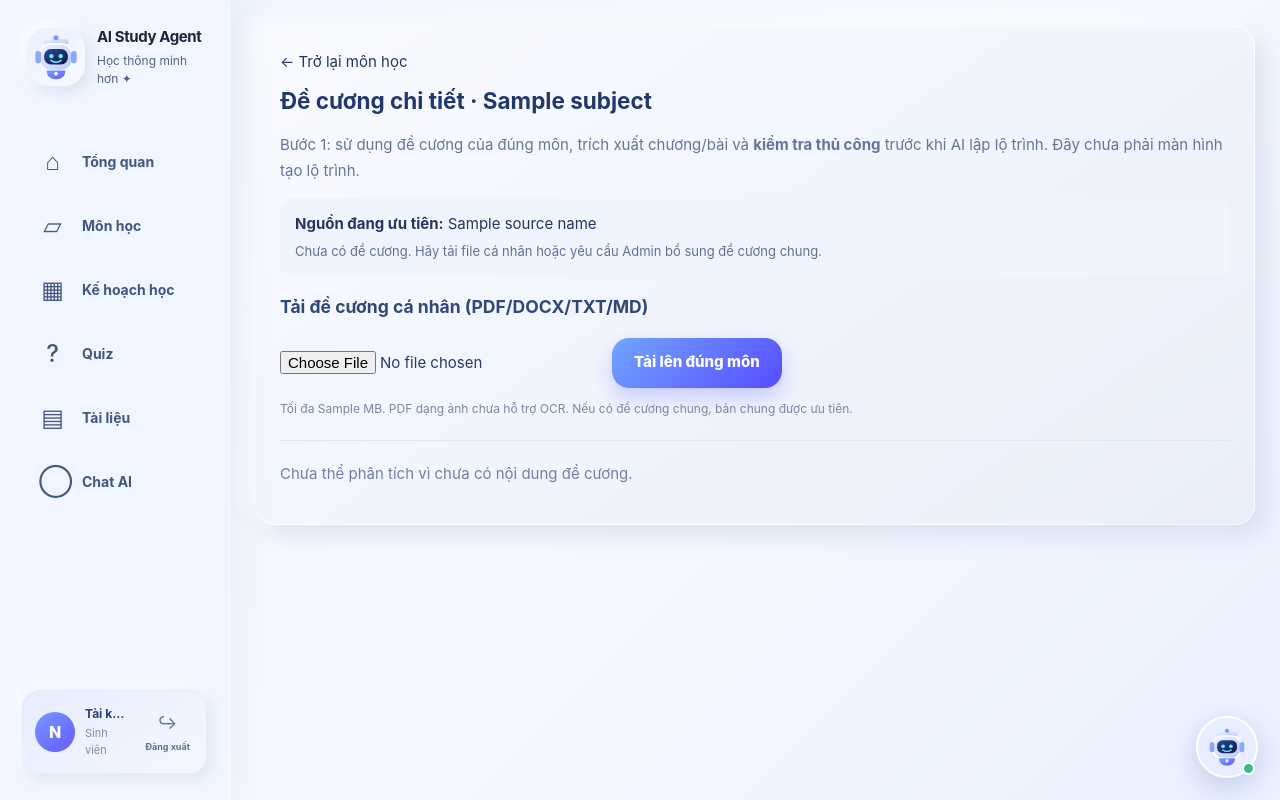
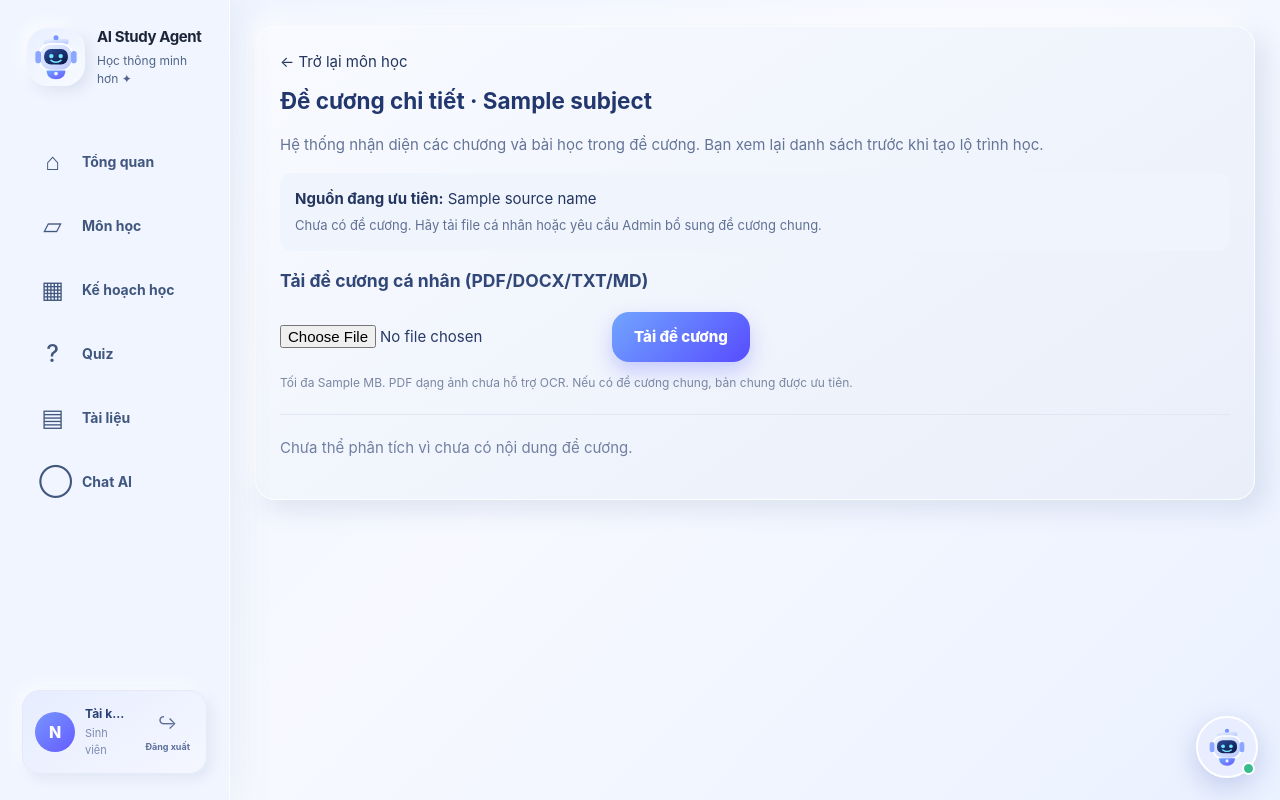
Before and after one commit to nguyencongthanh09102005-beep/AI-Study-Agent, a Flask app: template templates/syllabus_review.html in a window 1280 px wide. Run offline with Flask 3, Linux system fonts and the light colour scheme; the template is opened without the code that fills it: most values are stand-ins (such as "Sample title", 1, 10 or a date in 2020); data that the repository does not hold is empty.

Commit message:
ux: remove internal release labels and clarify student-facing copy (syllabus_review.html)

```diff
--- a/templates/syllabus_review.html
+++ b/templates/syllabus_review.html
@@ -6,14 +6,14 @@
 <section class="soft-card" style="padding:24px;max-width:1000px;margin:auto">
   <a class="back-link" href="{{ url_for('subject_detail', subject_id=subject.id) }}">← Trở lại môn học</a>
   <h2 style="color:#22376e;margin:10px 0">Đề cương chi tiết · {{ subject.name }}</h2>
-  <p style="color:#657598;line-height:1.7">Bước 1: sử dụng đề cương của đúng môn, trích xuất chương/bài và <strong>kiểm tra thủ công</strong> trước khi AI lập lộ trình. Đây chưa phải màn hình tạo lộ trình.</p>
+  <p style="color:#657598;line-height:1.7">Hệ thống nhận diện các chương và bài học trong đề cương. Bạn xem lại danh sách trước khi tạo lộ trình học.</p>
   {% if notice %}<p role="status" style="padding:12px;background:#e5f6ed;color:#176743;border-radius:10px">{{ notice }}</p>{% endif %}
   {% if error %}<p role="alert" style="padding:12px;background:#fff0f0;color:#a02b3a;border-radius:10px">{{ error }}</p>{% endif %}
   <div style="background:#f0f4fd;border-radius:12px;padding:15px;margin:15px 0">
     <strong>Nguồn đang ưu tiên:</strong> {{ source_name }}
     <div style="color:#617194;margin-top:6px;font-size:13px">
       {% if source_kind == 'shared' %}
-      Đề cương chung do Admin quản lý. Sinh viên chỉ xác nhận cấu trúc học cho mình.
+      Đề cương chính thức của môn, được quản trị viên cung cấp.
       {% elif source_kind == 'personal' %}
       Đề cương riêng, gắn với đúng môn này.
       {% else %}
@@ -26,7 +26,7 @@
     <input type="hidden" name="csrf_token" value="{{ csrf_token }}">
     <input type="hidden" name="action" value="upload">
     <input type="file" name="file" accept=".pdf,.docx,.txt,.md" required style="max-width:360px">
-    <button type="submit" class="soft-primary">Tải lên đúng môn</button>
+    <button type="submit" class="soft-primary">Tải đề cương</button>
   </form>
   <p style="color:#7a87a3;font-size:12px">Tối đa {{ upload_max_mb }} MB. PDF dạng ảnh chưa hỗ trợ OCR. Nếu có đề cương chung, bản chung được ưu tiên.</p>
   <hr style="border:0;border-top:1px solid #e0e6f2;margin:22px 0">
@@ -40,7 +40,7 @@
     {% if review_status == 'confirmed' %}<p><a class="soft-primary" href="{{ url_for('course_path.learning_path', subject_id=subject.id) }}">📚 Xem / tạo lộ trình theo từng chương →</a></p>{% endif %}
     {% if units %}
       <h3 style="color:#304777">Danh sách chương/bài · {{ 'Đã xác nhận' if review_status == 'confirmed' else 'Chờ xác nhận' }}</h3>
-      <p style="color:#647597">Các dòng phải có bằng chứng trong đề cương. Có thể sửa tên hiển thị hoặc bỏ mục nhận diện sai.</p>
+      <p style="color:#647597">Kiểm tra tên chương và bỏ chọn những mục chưa đúng. Bạn có thể sửa tên chương trước khi xác nhận.</p>
       <form method="post">
         <input type="hidden" name="csrf_token" value="{{ csrf_token }}">
         <input type="hidden" name="action" value="confirm">
@@ -60,7 +60,7 @@
         {% if review_status == 'draft' %}<button class="soft-primary" type="submit">✓ Xác nhận danh sách chương</button>{% endif %}
       </form>
     {% else %}
-      <p style="color:#7180a2">Chưa có danh sách chương. Hãy phân tích sau khi kiểm tra đúng file đề cương.</p>
+      <p style="color:#7180a2">Chưa có danh sách chương. Chọn “Phân tích chương/bài từ đề cương” để bắt đầu.</p>
     {% endif %}
   {% else %}
     <p style="color:#7180a2">Chưa thể phân tích vì chưa có nội dung đề cương.</p>
```
